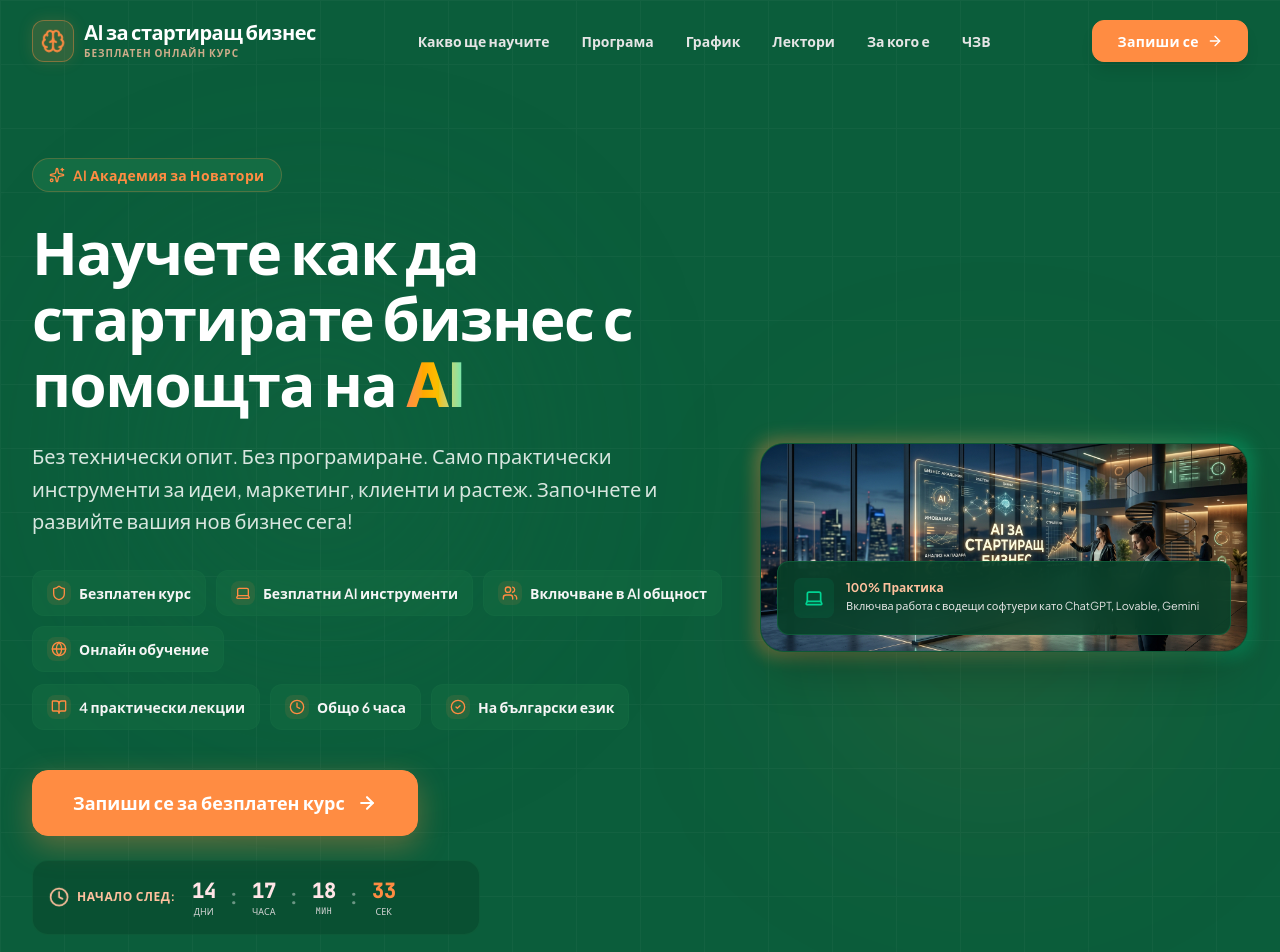
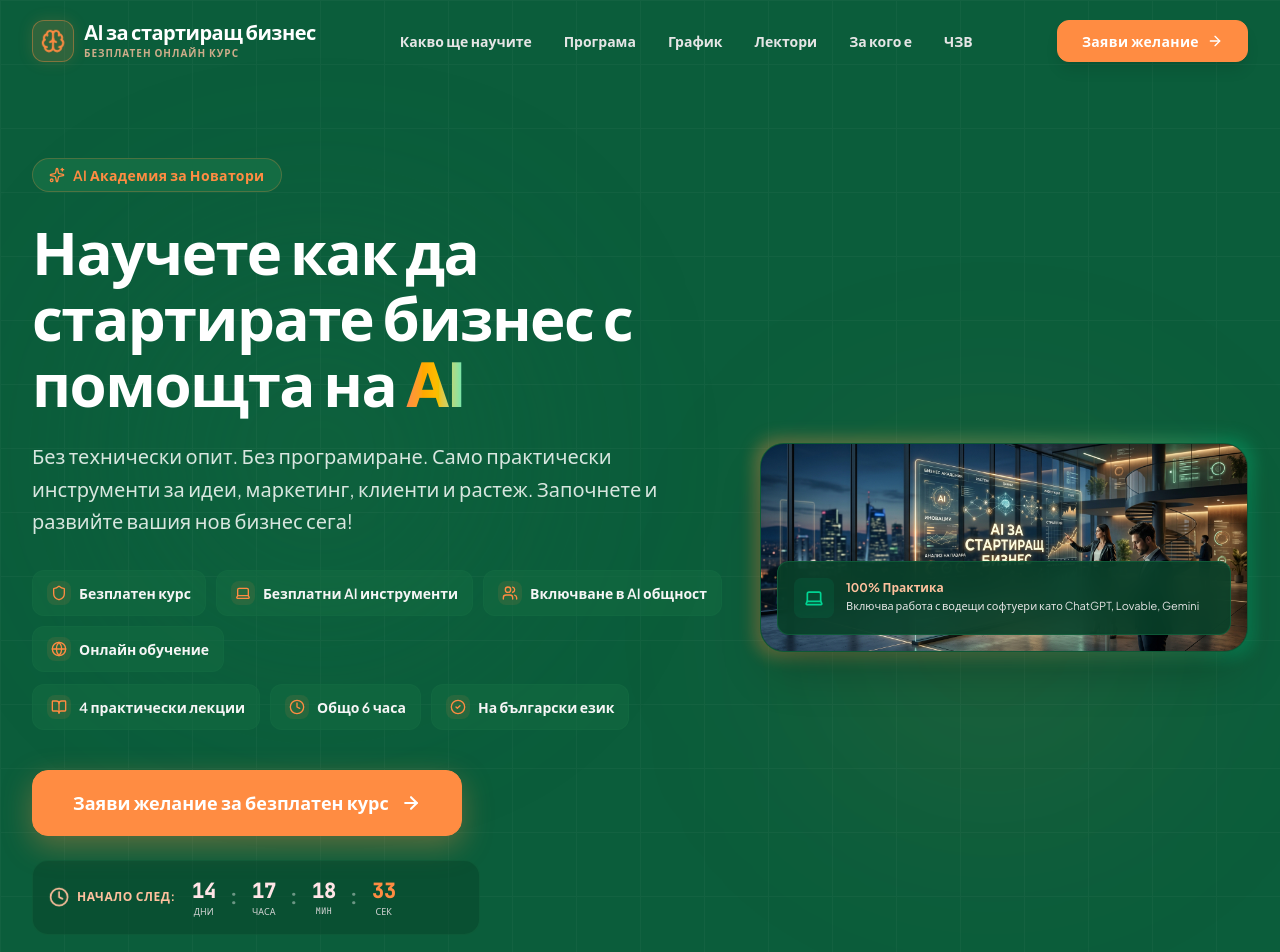
Before and after one commit to Ludogorie-Soft/ai-business-course, a React (Vite) app: page / in a window 1280 px wide. Shown: the top 952 px of the page. Built offline with nearby package versions, Linux system fonts and the light colour scheme.

Commit message:
Add google analytics. Change CTA button labels

```diff
--- a/index.html
+++ b/index.html
@@ -5,6 +5,14 @@
     <meta name="viewport" content="width=device-width, initial-scale=1.0" />
     <link rel="icon" href="/favicon.svg" type="image/svg+xml" />
     <title>Курс AI за стартиращ бизнес</title>
+    <!-- Google tag (gtag.js) -->
+    <script async src="https://www.googletagmanager.com/gtag/js?id=G-MC0LZ6WJNE"></script>
+    <script>
+      window.dataLayer = window.dataLayer || [];
+      function gtag(){dataLayer.push(arguments);}
+      gtag('js', new Date());
+      gtag('config', 'G-MC0LZ6WJNE');
+    </script>
   </head>
   <body>
     <div id="root"></div>
--- a/src/App.tsx
+++ b/src/App.tsx
@@ -164,7 +164,7 @@ export default function App() {
                 className="bg-brand-accent hover:bg-brand-accent-hover text-white px-6 py-2.5 rounded-xl font-bold text-sm tracking-wide shadow-lg hover:shadow-brand-accent/30 transition-all duration-300 hover:-translate-y-0.5 inline-flex items-center gap-2 border border-brand-accent"
                 id="nav-cta"
               >
-                <span>Запиши се</span>
+                <span>Заяви желание</span>
                 <ArrowRight className="h-4 w-4" />
               </a>
             </div>
@@ -239,7 +239,7 @@ export default function App() {
                   className="w-full text-center bg-brand-accent hover:bg-brand-accent-hover text-white block py-3.5 rounded-xl font-bold tracking-wide shadow-lg transition-all"
                   id="mobile-nav-cta"
                 >
-                  Запиши се
+                  Заяви желание
                 </a>
               </div>
             </div>
@@ -326,7 +326,7 @@ export default function App() {
                   className="w-full sm:w-auto bg-brand-accent hover:bg-brand-accent-hover text-white text-lg font-extrabold px-10 py-4.5 rounded-2xl shadow-[0_10px_30px_rgba(255,140,66,0.35)] transition-all duration-300 hover:scale-[1.02] flex items-center justify-center gap-3 active:scale-[0.98] border border-brand-accent"
                   id="hero-cta"
                 >
-                  <span>Запиши се за безплатен курс</span>
+                  <span>Заяви желание за безплатен курс</span>
                   <ArrowRight className="h-5 w-5 stroke-[2.5]" />
                 </a>
               </div>
@@ -1000,7 +1000,7 @@ export default function App() {
                   className="bg-brand-accent hover:bg-brand-accent-hover text-white text-lg sm:text-xl font-extrabold px-12 py-5 rounded-2xl shadow-[0_15px_35px_rgba(255,140,66,0.35)] transition-all duration-300 hover:scale-[1.03] inline-flex items-center justify-center gap-3 active:scale-[0.97] border border-brand-accent"
                   id="final-cta-btn"
                 >
-                  <span>Запиши се</span>
+                  <span>Заяви желание</span>
                   <ArrowRight className="h-6 w-6 stroke-[3]" />
                 </a>
               </div>
```
Also changed, not shown: 1 other file (tests, documents, lock files or other folders).
